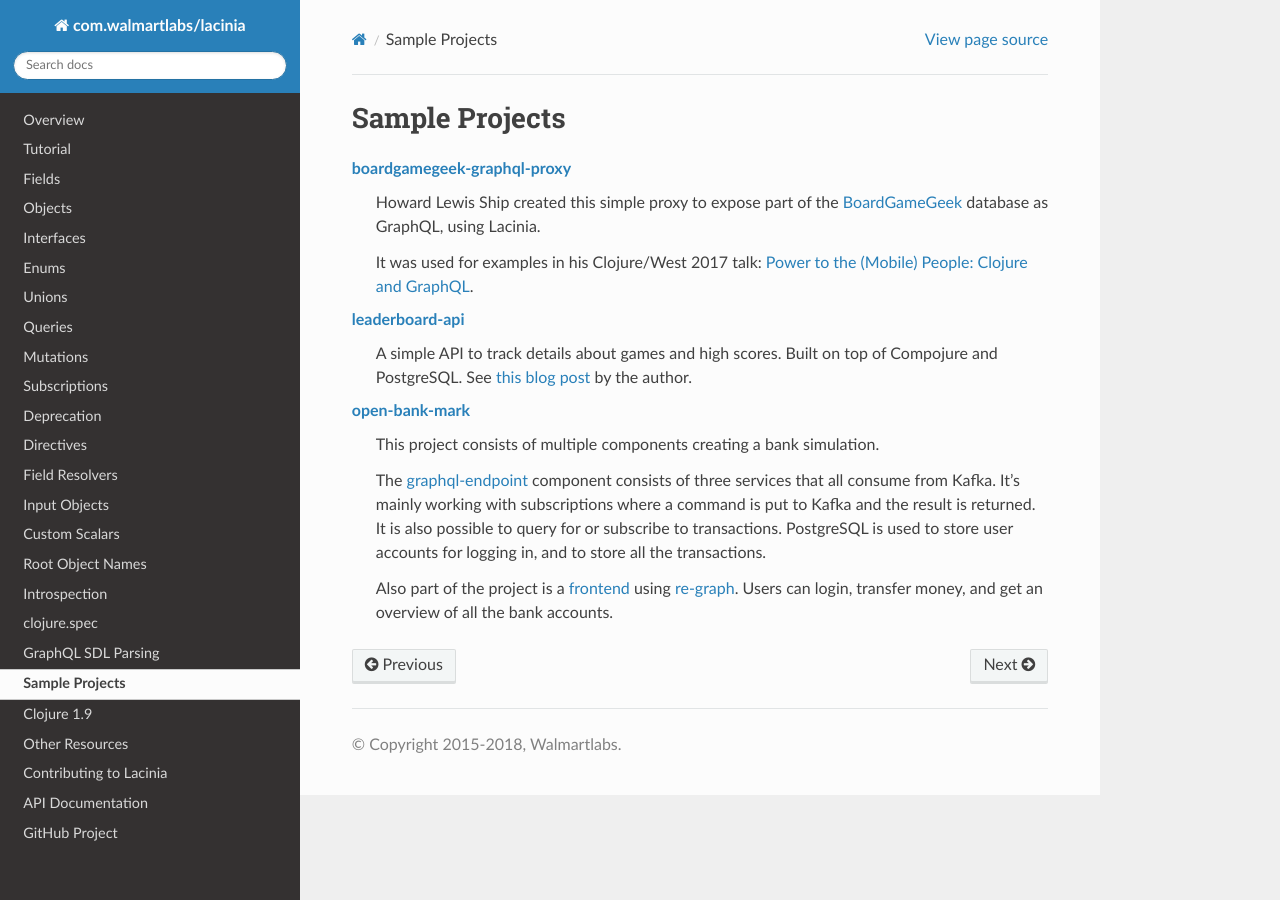
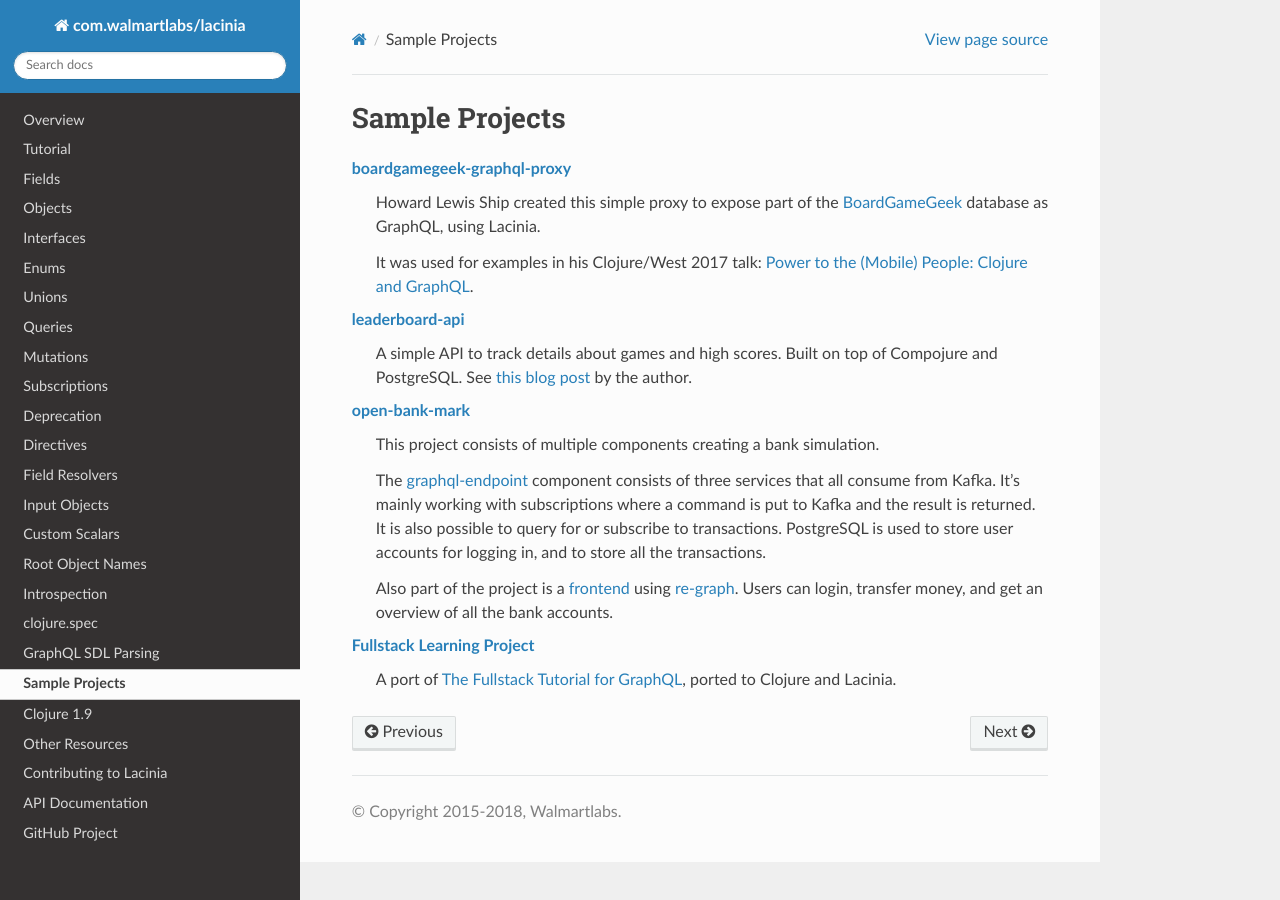
Before and after one commit to walmartlabs/lacinia, a Sphinx documentation site: the page built from docs/samples.rst, in a window 1280 px wide. Built offline with Sphinx 7.4.7 and the Read the Docs theme 2.0.0, drawn with Linux system fonts in a browser that asks for light colours.

Commit message:
Add Fullstack Learning Project

```diff
--- a/docs/samples.rst
+++ b/docs/samples.rst
@@ -25,3 +25,6 @@
   Also part of the project is a `frontend <https://github.com/openweb-nl/open-bank-mark/tree/master/frontend>`_
   using `re-graph <https://github.com/oliyh/re-graph>`_.
   Users can login, transfer money, and get an overview of all the bank accounts.
+
+`Fullstack Learning Project <https://promesante.github.io/2019/08/14/clojure_graphql_fullstack_learning_project_part_1.html>`_
+  A port of `The Fullstack Tutorial for GraphQL <https://www.howtographql.com/>`_, ported to Clojure and Lacinia.
```
